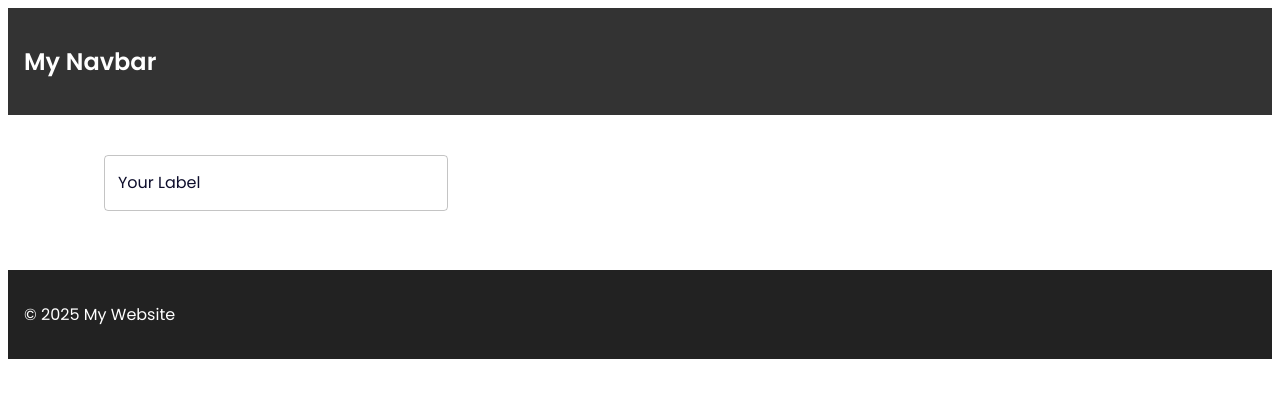
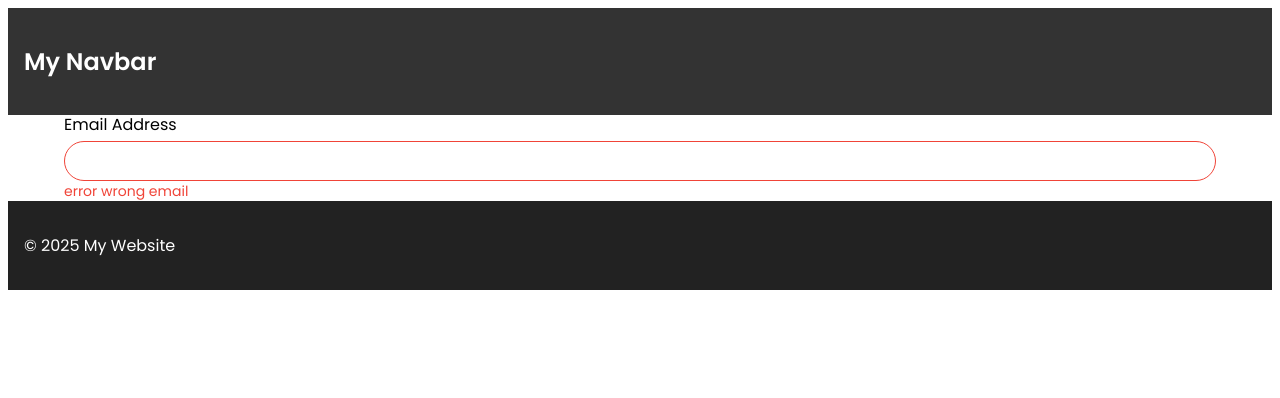
Before and after one commit to Jetrca92/nextup-frontend, a Next.js app: page / in a window 1280 px wide. Shown: the top 398 px of the page. Built offline with nearby package versions, Linux system fonts and the light colour scheme.

Commit message:
Create custom input

```diff
--- a/src/app/page.tsx
+++ b/src/app/page.tsx
@@ -1,19 +1,25 @@
-import { TextField } from "@mui/material";
+'use client'
+
+import CustomInput from "@/components/ui/CustomInput";
+import theme from "@/theme/theme";
+import { ThemeProvider } from "@emotion/react";
 
 export default function Home() {
-  const isError = false
+  const isError = true
+  const errorText = "error wrong email"
   return (
     <>
-      <TextField
-        label="Your Label"
-        variant="outlined"
-        color="primary"
-        error={isError}
-        helperText={isError ? "Error message" : " "}
-        sx={{
-          margin: 5,
-        }}
-      />
+      <ThemeProvider theme={theme}>
+        <CustomInput
+          id="email"
+          label="Email Address"
+          placeholder="Enter your email"
+          type="email"
+          error={isError}
+          errorText={errorText}
+          required
+        />
+      </ThemeProvider>
     </>
   )
 }
--- /dev/null
+++ b/src/components/ui/CustomInput.tsx
@@ -0,0 +1,60 @@
+import { Box, InputBase, Typography, SxProps, Theme } from "@mui/material";
+
+interface CustomInputProps extends React.InputHTMLAttributes<HTMLInputElement> {
+  label: string;
+  id: string;
+  error: boolean
+  errorText?: string
+  sx?: SxProps<Theme>; // Allows external styling
+}
+
+const CustomInput: React.FC<CustomInputProps> = ({ label, id, error, errorText, sx }) => {
+  return (
+    <>
+      <Box display="flex" flexDirection="column" sx={{ gap: "6px", ...sx }}>
+
+        <Typography
+          component="label"
+          htmlFor={id}
+          sx={{ fontSize: "1rem", fontWeight: 400, color: "#000000" }}
+        >
+          {label}
+        </Typography>
+
+        <InputBase
+          id={id}
+          sx={{
+            width: "100%",
+            height: "40px",
+            borderRadius: "32px",
+            padding: "10px 16px",
+            backgroundColor: "#FFFFFF",
+            border: error ? "1px solid #F04438" : "1px solid #FFFFFF",
+            fontSize: "1rem",
+            "& .MuiInputBase-input": {
+              color: "#000000",
+            },
+            "&.Mui-focused": {
+              borderColor: "#2F3C7E",
+              outline: "none",
+            },
+            "& input": {
+              "&::placeholder": {
+                color: "#667085",
+                opacity: 1,
+              },
+            },
+            ...sx,
+          }}
+        />
+      </Box>
+      {error && errorText && (
+        <Typography variant="body2" color="#F04438" sx={{ fontSize: "0.875rem" }}>
+          {errorText}
+        </Typography>
+      )}
+    </>
+  );
+};
+
+export default CustomInput;
--- a/src/theme/theme.tsx
+++ b/src/theme/theme.tsx
@@ -64,6 +64,53 @@ const theme = createTheme({
     },
   },
   components: {
+    MuiOutlinedInput: {
+      styleOverrides: {
+        root: {
+          borderRadius: "32px",
+          backgroundColor: "#FFFFFF",
+          paddingTop: "22px",
+          "&.Mui-focused": {
+            "& .MuiOutlinedInput-notchedOutline": {
+              borderColor: "primary.main",
+            },
+          },
+          "&.Mui-error": {
+            "& .MuiOutlinedInput-notchedOutline": {
+              borderColor: "#FF3D00",
+            },
+          },
+        },
+        notchedOutline: {
+          borderColor: "#FFFFFF",
+          "& legend": {
+            display: "none", // **Removes the notch completely**
+          },
+        },
+        input: {
+          height: "40px",
+          padding: "10px 16px",
+          color: "#000000",
+          "&::placeholder": {
+            color: "#667085",
+            opacity: 1,
+          },
+        },
+      },
+    },
+    MuiInputLabel: {
+      styleOverrides: {
+        root: {
+          color: "#000000",
+          fontSize: "1rem",
+          transform: "translate(14px, -6px) scale(1)", // Keeps label at the top
+          position: "absolute",
+        },
+      },
+      defaultProps: {
+        shrink: true,
+      },
+    },
     MuiButton: {
       variants: [
         // Primary btn
```
